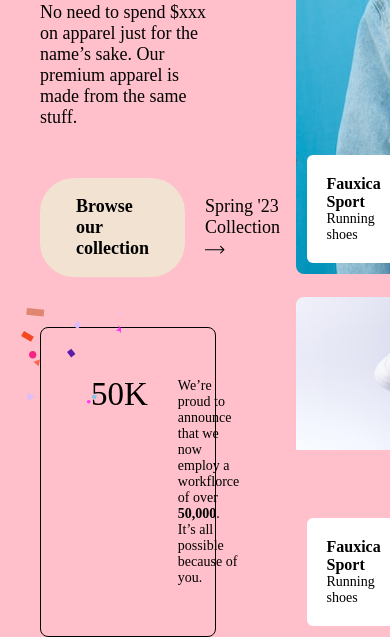
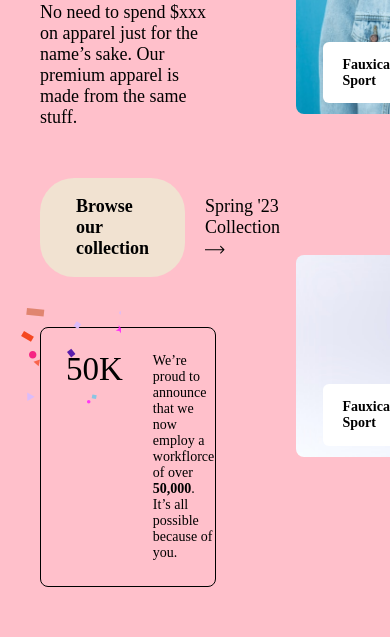
Before and after one commit to codedbyelvis/Learn-HTML-CSS-in-2023-Crash-Course-Code-Along, a plain HTML site: page index.html in a window 390 px wide. Shown: the part 638-1275 px from the top of the page. After the commit the page ends 1225 px from the top, so only its background shows below. Drawn offline with nearby package versions, Linux system fonts and the light colour scheme; a web font is replaced by a local one.

Commit message:
Finalized 700px cards, details, tag, and halfway with news

```diff
--- a/css/main.css
+++ b/css/main.css
@@ -325,7 +325,7 @@ z-index: 1;
         "bottom bottom";
     }
 }
-
+/*When using max-width for media quieries, you start with largest pixel quiery unlike the norm.*/
 @media only screen and (max-width: 1000px){
     body {
         background-color: rgba(255, 217, 102);
@@ -365,7 +365,51 @@ z-index: 1;
 @media only screen and (max-width: 700px){
     body {
         background-color: pink;
+    }
 
+    .card {
+        width: 18em;
+        height: 18em;
+
+        > .card-details {
+            width: 60%;
+            height: 12%;
+            gap: .5em;
+            margin-left: auto;
+            margin-right: auto;
+
+            > div a {
+                font-size: 1.4rem;
+            }
+
+            > div p {
+                display: none;
+            }
+
+            > .product-price {
+                font-size: 1.6rem;
+            }
+        }
+    }
+
+    .card1::before {
+        width: 39%;
+    }
+
+    .left-col {
+        >.news {
+            padding: 2.5em;
+        }
+    }
+
+    .right-col {
+        margin-right: 1em;
+        gap: 1em;
+        grid-template-columns: auto;
+        grid-template-areas:
+        "left"
+        "right"
+        "bottom";
     }
 }
 
```
